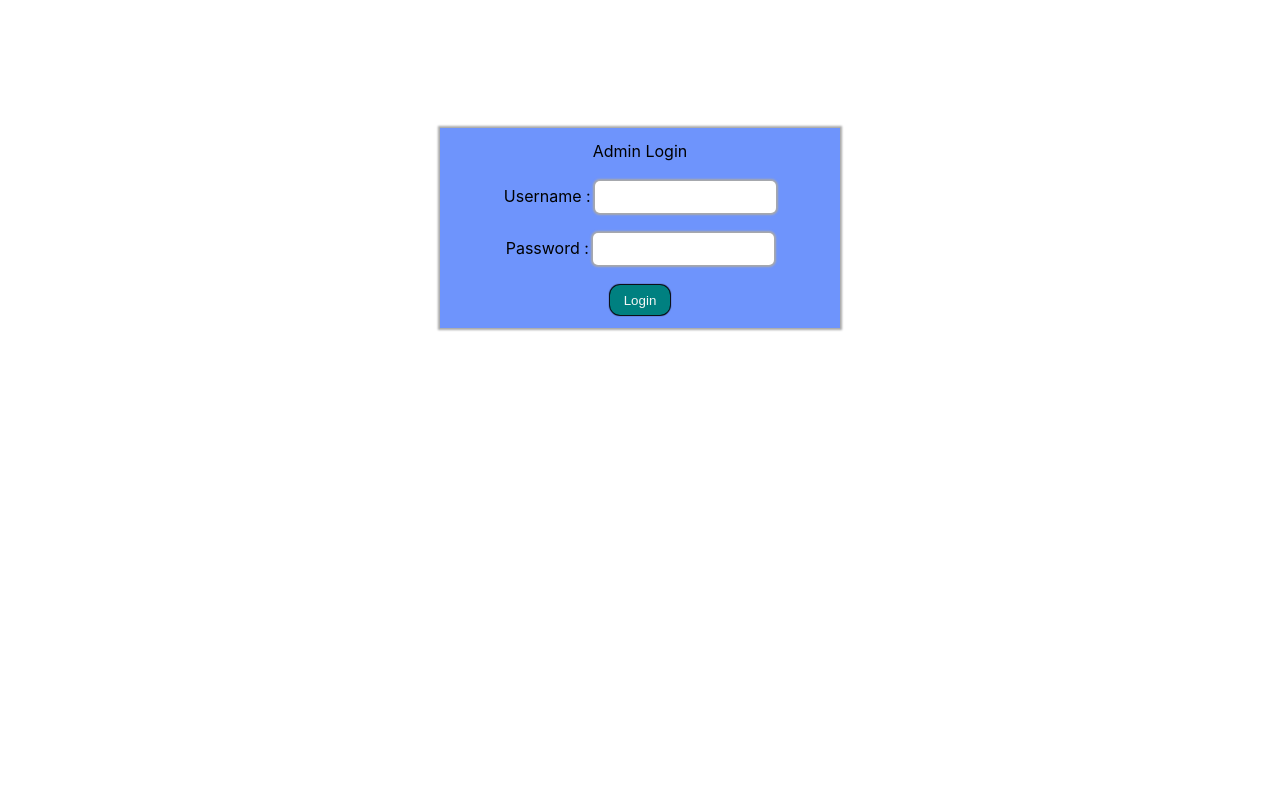
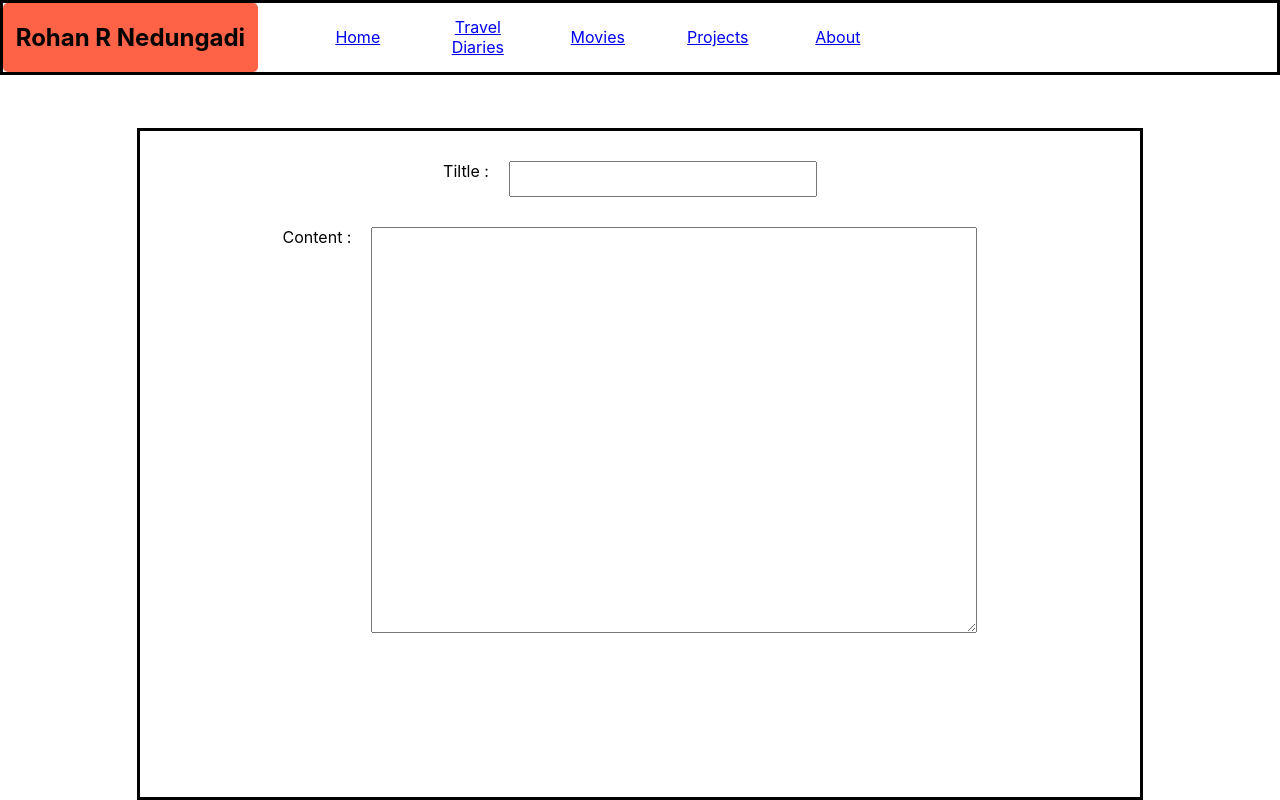
Before and after one commit to rohan9025/rohan9025.github.io, a React (Create React App) app in the folder my-app/: page /admin in a window 1280 px wide. Built offline with nearby package versions, Linux system fonts and the light colour scheme.

Commit message:
admin page added

```diff
--- a/my-app/src/App.js
+++ b/my-app/src/App.js
@@ -24,6 +24,7 @@ function App() {
             <Route exact path='/home'><Home/></Route>
             <Route exact path='/admin'><Admin/></Route>
 
+
     </Router>
 
     </div>
--- a/my-app/src/pages/admin.css
+++ b/my-app/src/pages/admin.css
@@ -42,6 +42,33 @@
 
 }
 
+.FormBox{
+    position: absolute;
+	top:0;
+	bottom: 0;
+	left: 0;
+    right: 0;
+    margin: auto;
+    margin-top: 10%;
+
+    border:solid;
+    display: flex;
+    flex-direction: column;
+    width:1000px;
+    height:auto;
+
+}
+.FormBox>div{
+    display: flex;
+    /* margin: auto; */
+    justify-content: center;
+    margin-top: 30px;
+}
+.FormBox>div>div{
+    margin-right: 20px;
+
+}
+
 #loginInput{
     height:30px;
     border-radius: 5px;
@@ -49,3 +76,14 @@
     box-shadow: 0 0 2px 2px darkgray;
 
 }
+
+#content-input{
+    width: 300px;
+    height:30px;
+}
+#content-input-area{
+    width: 600px;
+    height:400px;
+
+
+}
--- a/my-app/src/pages/admin.js
+++ b/my-app/src/pages/admin.js
@@ -1,17 +1,61 @@
-import React from 'react'
+import React,{ useState, useEffect } from 'react'
 import './admin.css'
-function Admin(){
+import Navbar from '../components/navbar'
+
+
+function Login(props){
+    const [username,setUsername]=useState("")
+    const [password,setPassword]=useState("")
+    function validate(){
+        if(username=="rohan9025" && password=="rohan123"){
+            props.setLoggedin(true)
+        }
+    }
     return(
-        <div className = "Admin">
-            <div className="LoginBox">
-                <div className="HeaderBox">Admin Login</div>
-                <div className="">Username : <input id="loginInput"type="text" /></div>
-                <div className="">Password : <input id="loginInput"type="password" /></div>
-                <div ><button className="SubmitButton">Login</button></div>
+        <div className="LoginBox">
+            <div className="HeaderBox">Admin Login</div>
+            <div className="">Username : <input id="loginInput"type="text" onChange={(e)=>setUsername(e.target.value)}/></div>
+            <div className="">Password : <input id="loginInput"type="password"onChange={(e)=>setPassword(e.target.value)} /></div>
+            <div ><button className="SubmitButton" onClick={()=>validate()}>Login</button></div>
+        </div>
+
+    )
+}
+function AddPost(){
+
+    const [content,setContent]=useState("")
+    const [title,setTitle]=useState("")
+    return(
+        <div className="AddPost">
+            <Navbar/>
+            <div className="FormBox">
+                <div>
+                    <div>Tiltle :</div>
+                    <div><input id= "content-input" type="text" onChange={(e)=>{setTitle(e.target.value)}}></input></div>
+                </div>
+                <div>
+                    <div>Content :</div>
+                    <div><textarea id="content-input-area"  onChange={(e)=>{setContent(e.target.value)}} ></textarea></div>
+                </div>
+                <div>
+                    {content}
+                </div>
+
+
 
             </div>
         </div>
     )
 }
+function Admin(){
+    const [loggedin,setLoggedin]=useState(true)
+
+    return(
+        <div className = "Admin">
+            {!loggedin&&<Login  setLoggedin={setLoggedin}/>    }
+            { loggedin && <AddPost/>}
+        </div>
+    )
+}
 
 export default Admin
```
